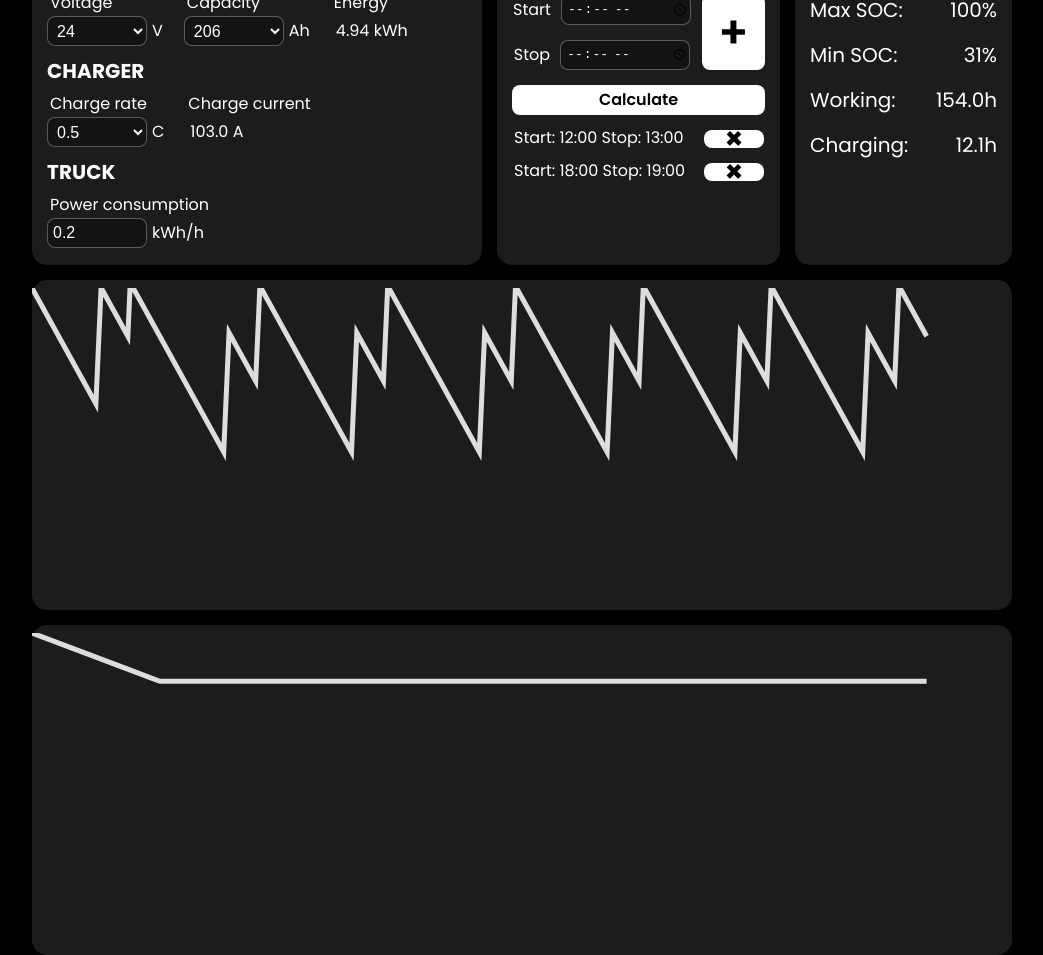
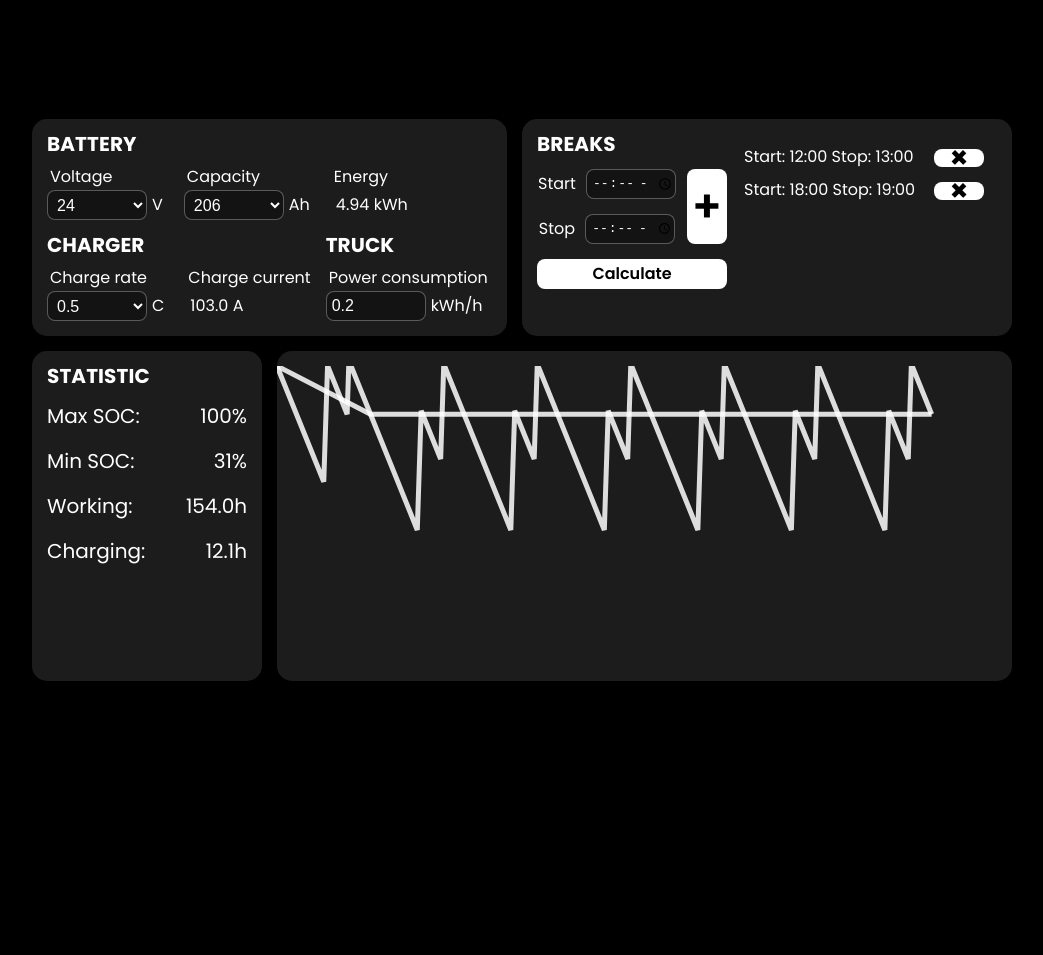
Before and after one commit to Alexzxcv/battery_calc, a plain HTML site: page src/index.html in a window 1280 px wide. Shown: the whole page, without its empty margins (118-1161 px from the left). After the commit the page ends 800 px from the top, so only its background shows below. Drawn offline with nearby package versions, Linux system fonts and the light colour scheme.

Commit message:
add: new interface

```diff
--- a/src/index.html
+++ b/src/index.html
@@ -46,6 +46,8 @@
                             <span class="power_batt">4.94 kWh</span>
                         </label>
                     </div>
+                    <div class="block_row">
+                        <div>
                             <h3>Charger</h3>
                             <div class="point">
                                 <label>
@@ -63,17 +65,22 @@
                                     <span class="charge_current">103.0 A</span>
                                 </label>
                             </div>
+                        </div>
+                        <div class="last_label">
                             <h3>Truck</h3>
-                    <div class="point last_label">
+                            <div class="point">
                                 <label>
                                     <h4>Power consumption</h4>
-                            <input class="power_truck" type="text" value="0.2">
+                                    <input class="power_truck" pattern="\d [0-9]{,3}" type="text" value="0.2">
                                     <span>kWh/h</span>
                                 </label>
                             </div>
                         </div>
+                    </div>
+                </div>
 
                 <div class="stop_time">
+                    <div>
                         <h3 class="breaks">Breaks</h3>
                         <div class="block_row">
                             <div class="block_column">
@@ -89,6 +96,8 @@
                             <span class="plus">+</span>
                         </div>
                         <div class="equel">Calculate</div>
+                    </div>
+
                     <div class="stash block_column">
                         <div class="post s0"><span class="time_step" id="p0">Start: 12:00 Stop: 13:00</span>
                             <span class="del" id="d0">&#215;</span>
@@ -99,6 +108,9 @@
                     </div>
                 </div>
 
+            </form>
+        </div>
+        <div class="container__plot">
             <div class="result">
                 <h3>Statistic</h3>
                 <div class="res_tick">Max SOC:<span class="max_soc">100%</span></div>
@@ -106,14 +118,8 @@
                 <div class="res_tick">Working:<span class="working">154.0h</span></div>
                 <div class="res_tick">Charging:<span class="charging">12.1h</span></div>
             </div>
-            </form>
-        </div>
-        <div class="container__plot">
             <div class="plot_day">
                 <div class="containerPlot" id="chart"></div>
-            </div>
-            <div class="plot_trande">
-                <div class="containerPlot" id="chartWeek"></div>
             </div>
         </div>
         <script src="https://cdn.jsdelivr.net/npm/apexcharts"></script>
--- a/src/js/script.js
+++ b/src/js/script.js
@@ -8,6 +8,8 @@ let realTime = new Date();
 let timeZone = realTime.getTimezoneOffset() * 60000;
 let batteryPower = 4.94;
 let chargeCurrent = 103;
+let coordXY = [];
+let coordXYWeek = [];
 
 for (let i = 0; i < buf_array.length; i++) {
     for (let j = 0; j < 2; j++) {
@@ -51,60 +53,24 @@ $('.charge_rate').change(function () {
     });
 });
 
-let coordXY = [
-    { x: 1640995200000, y: 100 },
-    { x: 1641038400000, y: 51.41700404858299 },
-    { x: 1641041895145, y: 100 },
-    { x: 1641042000000, y: 100 },
-    { x: 1641060000000, y: 79.75708502024291 },
-    { x: 1641061456310, y: 100 },
-    { x: 1641063600000, y: 100 },
-    { x: 1641081600000, y: 79.75708502024291 },
-    { x: 1641124800000, y: 31.174089068825907 },
-    { x: 1641128400000, y: 81.21457489878543 },
-    { x: 1641146400000, y: 60.97165991902834 },
-    { x: 1641149207766, y: 100 },
-    { x: 1641150000000, y: 100 },
-    { x: 1641168000000, y: 79.75708502024291 },
-    { x: 1641211200000, y: 31.174089068825907 },
-    { x: 1641214800000, y: 81.21457489878543 },
-    { x: 1641232800000, y: 60.97165991902834 },
-    { x: 1641235607766, y: 100 },
-    { x: 1641236400000, y: 100 },
-    { x: 1641254400000, y: 79.75708502024291 },
-    { x: 1641297600000, y: 31.174089068825907 },
-    { x: 1641301200000, y: 81.21457489878543 },
-    { x: 1641319200000, y: 60.97165991902834 },
-    { x: 1641322007766, y: 100 },
-    { x: 1641322800000, y: 100 },
-    { x: 1641340800000, y: 79.75708502024291 },
-    { x: 1641384000000, y: 31.174089068825907 },
-    { x: 1641387600000, y: 81.21457489878543 },
-    { x: 1641405600000, y: 60.97165991902834 },
-    { x: 1641408407766, y: 100 },
-    { x: 1641409200000, y: 100 },
-    { x: 1641427200000, y: 79.75708502024291 },
-    { x: 1641470400000, y: 31.174089068825907 },
-    { x: 1641474000000, y: 81.21457489878543 },
-    { x: 1641492000000, y: 60.97165991902834 },
-    { x: 1641494807766, y: 100 },
-    { x: 1641495600000, y: 100 },
-    { x: 1641513600000, y: 79.75708502024291 },
-    { x: 1641556800000, y: 31.174089068825907 },
-    { x: 1641560400000, y: 81.21457489878543 },
-    { x: 1641578400000, y: 60.97165991902834 },
-    { x: 1641581207766, y: 100 },
-    { x: 1641582000000, y: 100 },
-    { x: 1641600000000, y: 79.75708502024291 },];
-let coordXYWeek = [
-    { x: 1640995200000, y: 100 },
-    { x: 1641081600000, y: 79.75708502024291 },
-    { x: 1641168000000, y: 79.75708502024291 },
-    { x: 1641254400000, y: 79.75708502024291 },
-    { x: 1641340800000, y: 79.75708502024291 },
-    { x: 1641427200000, y: 79.75708502024291 },
-    { x: 1641513600000, y: 79.75708502024291 },
-    { x: 1641600000000, y: 79.75708502024291 },];
+function deleteTime() {
+    bufArrayXY.splice(0, bufArrayXY.length);
+    bufArrayXY.push(+firstTime);
+    const clickId = $(this).attr('id').substring(1);
+    $(`#p${clickId}, #d${clickId}, .s${clickId}`).remove();
+    buf_array[clickId] = '';
+    for (let i = 0; i < buf_array.length; i++) {
+        for (let j = 0; j < 2; j++) {
+            if (buf_array[i] === '') {
+                continue;
+            }
+            else {
+                bufArrayXY.push(buf_array[i][j] + ~timeZone);
+            }
+        }
+    }
+}
+
 let options = {
     chart: {
         height: 300,
@@ -113,6 +79,7 @@ let options = {
         animations: {
             initialAnimation: { enabled: false }
         },
+
         toolbar: {
             show: true,
             tools: {
@@ -126,13 +93,45 @@ let options = {
                 customIcons: []
             },
         },
+        events: {
+            beforeZoom: (e, { xaxis }) => {
+                console.log(e);
+                let minE = e.maxX - e.minX;
+                let maxZoom = xaxis.max - xaxis.min;
+                if (maxZoom <= minE)
+                    return {
+                        xaxis: {
+                            min: xaxis.min,
+                            max: xaxis.max
+                        }
+                    };
+                else {
+                    return {
+                        xaxis: {
+                            min: +new Date('1.1.2022 00:00 +0'),
+                            max: +new Date('1.8.2022 00:00 +0')
+                        }
+                    }
+                }
+            }
+        }
+    },
 
+    tooltip: {
+        x: {
+            format: 'd hh:mm',
+        },
     },
     series: [
         {
             name: 'SOC',
             data: '',
+
         },
+        {
+            name: 'Trande',
+            data: '',
+        }
     ],
     stroke: {
         curve: 'straight',
@@ -156,8 +155,8 @@ let options = {
     },
     xaxis: {
         type: "datetime",
-        min: 1640995200000,
-        max: 1641600000000,
+        min: +new Date('1.1.2022 00:00 +0'),
+        max: +new Date('1.8.2022 00:00 +0'),
         labels: {
             show: true,
             style: {
@@ -169,33 +168,29 @@ let options = {
             },
         },
     },
+    legend: {
+        show: true,
+        labels: {
+            colors: '#fff',
+        },
+    },
 };
 
 let chart = new ApexCharts(document.querySelector("#chart"), options);
 chart.render();
 
-let chartWeek = new ApexCharts(document.querySelector("#chartWeek"), options);
-chartWeek.render();
+creatYCoord(coordXY, coordXYWeek, bufArrayXY);
+createPlotDay();
 
-chart.updateSeries([{
-    data: coordXY,
-}]);
-
-chartWeek.updateSeries([{
-    data: coordXYWeek,
-}]);
-
-function createPlotDay(coordXY, chart) {
+function createPlotDay() {
     chart.updateSeries([{
         data: coordXY,
-    }])
+    }, {
+        data: coordXYWeek,
+    }]);
 }
 
-function createPlotWeek(coordXYWeek, chartWeek) {
-    chartWeek.updateSeries([{
-        data: coordXYWeek,
-    }])
-}
+$('.del').click(deleteTime);
 
 $('.plus').click(function () {
     const stash = $('.stash');
@@ -221,25 +216,7 @@ $('.plus').click(function () {
     stash.append(stash_block);
     buf_array.push([+start_time_parse, +stop_time_parse]);
     countID++;
-    $('.del').click(function () {
-        bufArrayXY.splice(0, bufArrayXY.length);
-        bufArrayXY.push(+firstTime);
-        const clickId = $(this).attr('id').substring(1);
-        $(`#p${clickId}, #d${clickId}, .s${clickId}`).remove();
-        buf_array[clickId] = '';
-        for (let i = 0; i < buf_array.length; i++) {
-            for (let j = 0; j < 2; j++) {
-                if (buf_array[i] === '') {
-                    continue;
-                }
-                else {
-                    bufArrayXY.push(buf_array[i][j] + ~timeZone);
-                }
-            }
-        }
-        console.log(buf_array);
-        console.log(bufArrayXY);
-    });
+    $('.del').click(deleteTime);
 });
 
 function creatYCoord(coordXY, coordXYWeek, bufArrayXY) {
@@ -257,7 +234,7 @@ function creatYCoord(coordXY, coordXYWeek, bufArrayXY) {
     let timeCharging = 0;   //время заряда
     let shiftDay = 0;       //сдвиг дня
     let lastTime = new Date('1.2.2022 00:00 +0');
-    let startTimeH = new Date('1.1.2022 00:00 +0');     //время начала паузы
+    let startTimeH = new Date('1.1.2022 00:00 +0');   //время начала паузы
     let stopTimeH = new Date('1.2.2022 00:00 +0');      //время конца паузы
     newYcoordPercent = newYcoord / (batteryPower / 100);
     if (newYcoordPercent > max) {
@@ -395,26 +372,6 @@ function creatYCoord(coordXY, coordXYWeek, bufArrayXY) {
     });
 }
 
-$('.del').click(function () {
-    bufArrayXY.splice(0, bufArrayXY.length);
-    bufArrayXY.push(+firstTime);
-    const clickId = $(this).attr('id').substring(1);
-    $(`#p${clickId}, #d${clickId}, .s${clickId}`).remove();
-    buf_array[clickId] = '';
-    for (let i = 0; i < buf_array.length; i++) {
-        for (let j = 0; j < 2; j++) {
-            if (buf_array[i] === '') {
-                continue;
-            }
-            else {
-                bufArrayXY.push(buf_array[i][j] + ~timeZone);
-            }
-        }
-    }
-    console.log(buf_array);
-    console.log(bufArrayXY);
-});
-
 $('.equel').click(function () {
     bufArrayXY.splice(0, bufArrayXY.length);
     bufArrayXY.push(+firstTime);
@@ -428,11 +385,6 @@ $('.equel').click(function () {
             }
         }
     }
-    console.log(buf_array);
-    console.log(bufArrayXY);
     creatYCoord(coordXY, coordXYWeek, bufArrayXY);
-    createPlotDay(coordXY, chart);
-    createPlotWeek(coordXYWeek, chartWeek);
-    // bufArrayXY.splice(0, bufArrayXY.length);
-    // buf_array.splice(0, buf_array.length);
+    createPlotDay();
 });
--- a/src/scss/style.scss
+++ b/src/scss/style.scss
@@ -25,7 +25,6 @@ body {
     justify-content: center;
     background-color: black;
     overflow-y: scroll;
-    margin-top: 50px;
 }
 
 ::-webkit-scrollbar {
@@ -45,6 +44,25 @@ body {
     background: #555;
 }
 
+.block_row {
+    display: flex;
+    flex-direction: row;
+}
+
+.block_column {
+    display: flex;
+    flex-direction: column;
+}
+
+h3 {
+    text-align: left;
+    font-weight: bold;
+    font-size: 20px;
+    letter-spacing: 2px;
+    text-transform: uppercase;
+    letter-spacing: 0.1px;
+}
+
 .container {
     display: flex;
     flex-direction: column;
@@ -55,15 +73,6 @@ body {
         .calc {
             display: flex;
             flex-direction: row;
-
-            h3 {
-                text-align: left;
-                font-weight: bold;
-                font-size: 20px;
-                letter-spacing: 2px;
-                text-transform: uppercase;
-                letter-spacing: 0.1px;
-            }
 
             h4 {
                 position: relative;
@@ -98,8 +107,9 @@ body {
                 background-color: #1d1c1c;
                 color: white;
                 border-radius: 15px;
-                padding: 0 15px 0 15px;
-                min-width: 450px;
+                width: 50%;
+                padding: 0 15px 15px 15px;
+
 
                 h3 {
                     text-align: left;
@@ -115,6 +125,7 @@ body {
                     display: flex;
                     flex-direction: row;
                     gap: 1rem;
+
                     label {
 
                         span {
@@ -129,19 +140,19 @@ body {
                 }
 
                 .last_label {
-                    margin-bottom: 5px;
+                    padding-left: 15px;
                 }
             }
 
             .stop_time {
                 margin-left: 15px;
                 display: flex;
-                flex-direction: column;
+                flex-direction: row;
                 background-color: #1d1c1c;
                 color: white;
                 border-radius: 15px;
                 padding: 15px;
-                min-width: 283px;
+                min-width: 50%;
 
                 label {
                     display: flex;
@@ -149,28 +160,20 @@ body {
                     align-items: center;
                     justify-content: center;
                     padding-top: 15px;
-                    width: 190px;
+                    width: 150px;
 
                     input {
                         margin-left: 10px;
                         margin-right: 10px;
-                        width: 130px;
+                        width: 90px;
                         user-select: none;
                     }
                 }
 
-                .block_row {
-                    display: flex;
-                    flex-direction: row;
-                }
 
-                .block_column {
-                    display: flex;
-                    flex-direction: column;
-                }
 
                 .plus {
-                    width: 100%;
+                    width: 40px;
                     height: 75px;
                     margin-top: 15px;
                     padding: 0;
@@ -216,6 +219,9 @@ body {
                     overflow-y: scroll;
                     max-height: 135px;
                     min-height: 135px;
+                    background-color: #1d1c1c;
+                    color: white;
+                    padding-left: 15px;
 
                     .post {
                         width: 100%;
@@ -231,7 +237,7 @@ body {
 
                         .del {
                             display: inline-block;
-                            min-width: 60px;
+                            min-width: 50px;
                             height: 18px;
                             border: 1px solid rgba(255, 255, 255, 0.3);
                             text-align: center;
@@ -252,15 +258,24 @@ body {
                 }
             }
 
+
+        }
+    }
+
+    &__plot {
+        display: flex;
+        flex-direction: row;
+        width: 100%;
+
         .result {
             display: flex;
             flex-direction: column;
-                width: 100%;
+            width: 25%;
             background-color: #1d1c1c;
             color: white;
             border-radius: 15px;
             padding: 15px;
-                margin-left: 15px;
+            margin-top: 15px;
 
             .res_tick {
                 padding-top: 15px;
@@ -274,47 +289,26 @@ body {
                 }
             }
         }
-        }
-    }
-
-    &__plot {
-        display: flex;
-        flex-direction: column;
-        width: 100%;
 
         .plot_day {
             display: flex;
             align-items: center;
             justify-content: flex-start;
-            width: 100%;
+            width: 75%;
             height: 330px;
             margin-top: 15px;
+            margin-left: 15px;
+
             background-color: #1d1c1c;
             color: white;
             border-radius: 15px;
 
             .containerPlot {
                 width: 960px;
-                max-height: 250px;
+                height: 100%;
+                padding: 15px 15px 15px 0;
                 color: black;
-            }
-        }
 
-        .plot_trande {
-            display: flex;
-            align-items: center;
-            justify-content: flex-start;
-            width: 100%;
-            height: 330px;
-            margin-top: 15px;
-            background-color: #1d1c1c;
-            color: white;
-            border-radius: 15px;
-
-            .containerPlot {
-                width: 960px;
-                max-height: 250px;
-                color: black;
             }
         }
     }
```
Also changed, not shown: src/css/style.css, 1 other file. Lines whose indentation alone changed are shown as unchanged.
